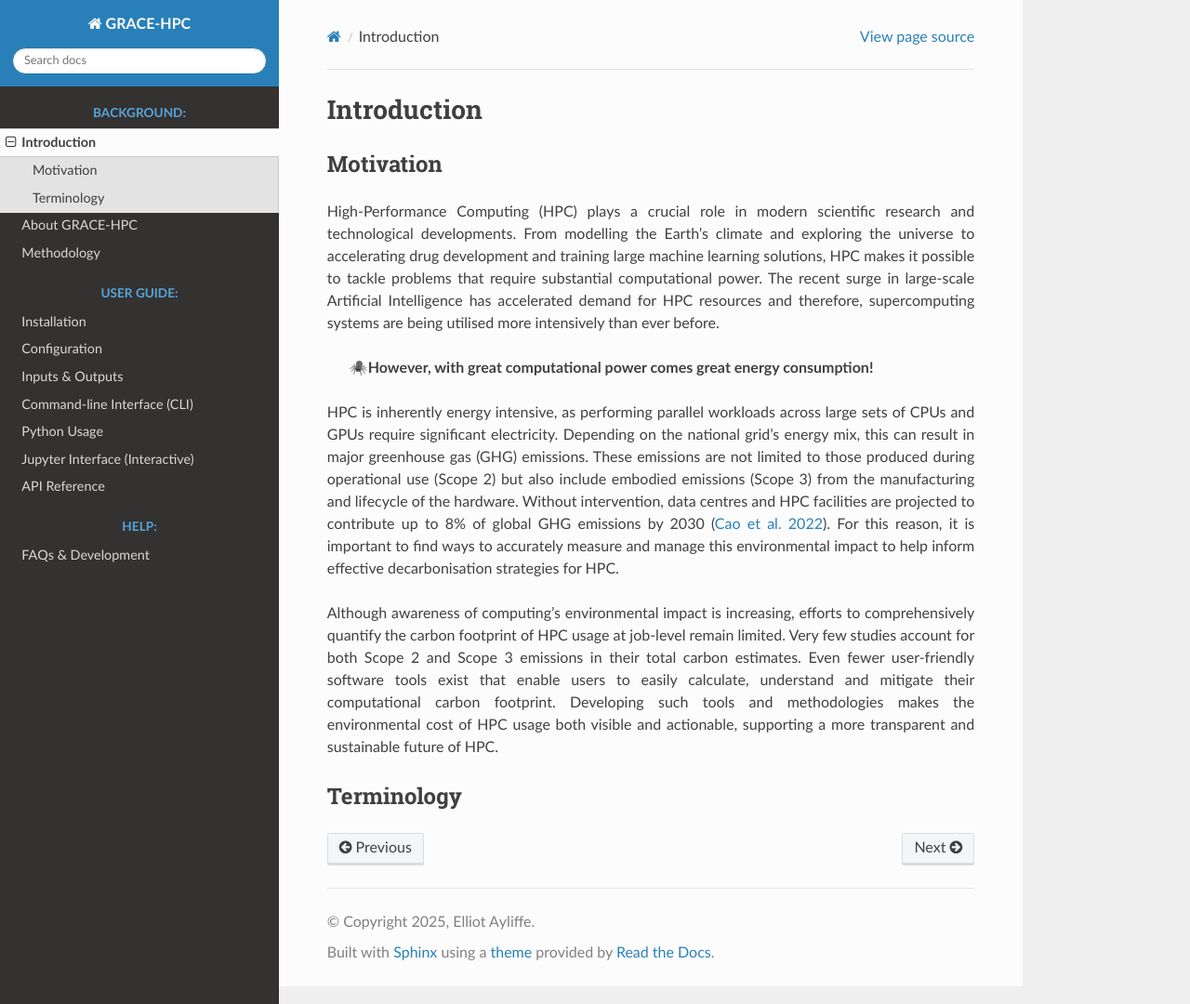
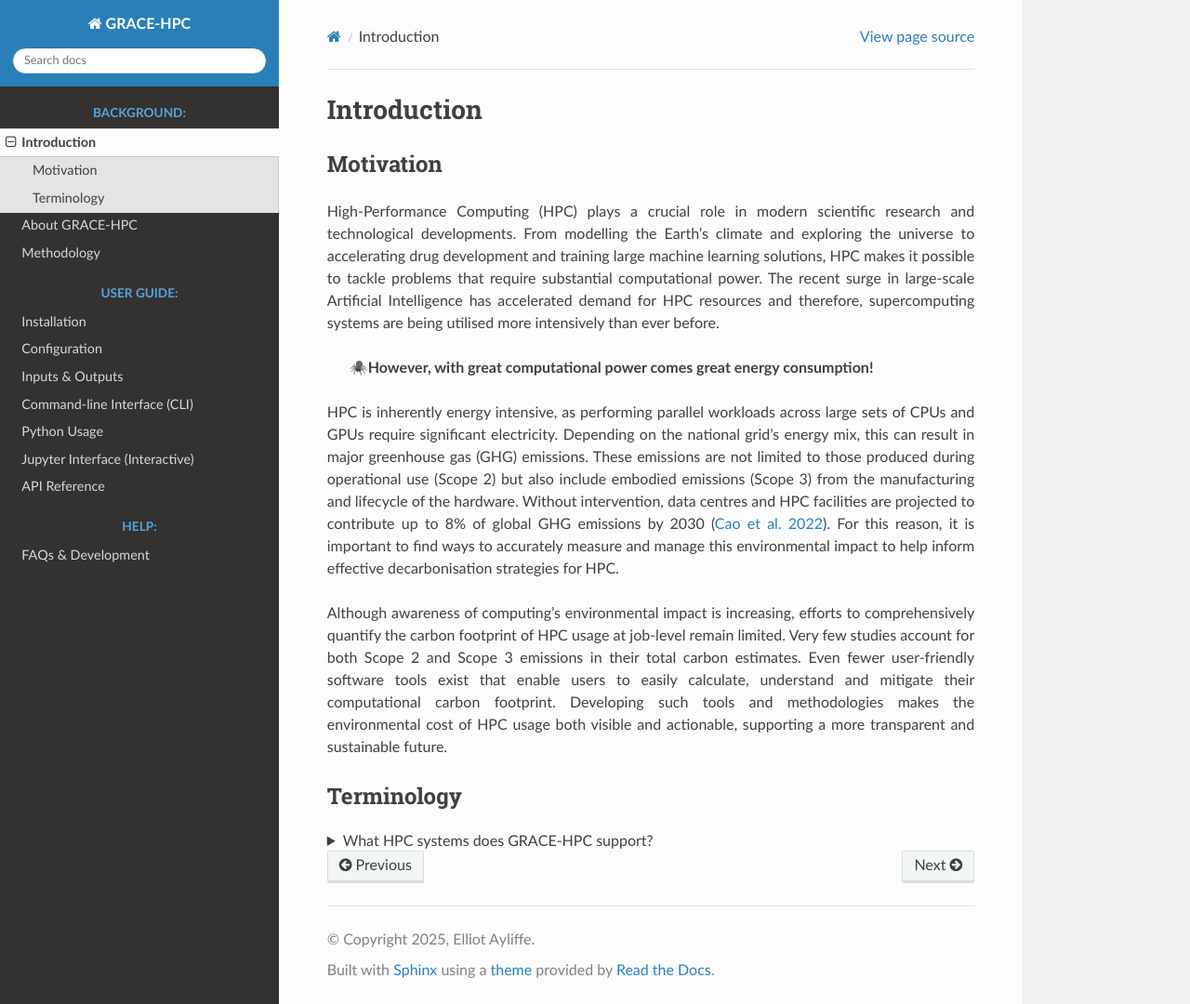
Before and after one commit to Elliot-Ayliffe/GRACE-HPC, a Sphinx documentation site: the page built from docs/introduction.md, in a window 1280 px wide and 1080 px high. Shown: the whole window at 93% size. Built offline with Sphinx 7.4.7 and the Read the Docs theme 3.1.0, drawn with Linux system fonts in a browser that asks for light colours.

Commit message:
Update introduction.md

```diff
--- a/docs/introduction.md
+++ b/docs/introduction.md
@@ -8,8 +8,15 @@
 
 HPC is inherently energy intensive, as performing parallel workloads across large sets of CPUs and GPUs require significant electricity. Depending on the national grid's energy mix, this can result in major greenhouse gas (GHG) emissions. These emissions are not limited to those produced during operational use (Scope 2) but also include embodied emissions (Scope 3) from the manufacturing and lifecycle of the hardware. Without intervention, data centres and HPC facilities are projected to contribute up to 8% of global GHG emissions by 2030 ([Cao et al. 2022](https://arxiv.org/pdf/2110.09284)). For this reason, it is important to find ways to accurately measure and manage this environmental impact to help inform effective decarbonisation strategies for HPC.
 
-Although awareness of computing's environmental impact is increasing, efforts to comprehensively quantify the carbon footprint of HPC usage at job-level remain limited. Very few studies account for both Scope 2 and Scope 3 emissions in their total carbon estimates. Even fewer user-friendly software tools exist that enable users to easily calculate, understand and mitigate their computational carbon footprint. Developing such tools and methodologies makes the environmental cost of HPC usage both visible and actionable, supporting a more transparent and sustainable future of HPC.
+Although awareness of computing's environmental impact is increasing, efforts to comprehensively quantify the carbon footprint of HPC usage at job-level remain limited. Very few studies account for both Scope 2 and Scope 3 emissions in their total carbon estimates. Even fewer user-friendly software tools exist that enable users to easily calculate, understand and mitigate their computational carbon footprint. Developing such tools and methodologies makes the environmental cost of HPC usage both visible and actionable, supporting a more transparent and sustainable future.
 
 
 
 ## Terminology
+
+<details>
+<summary>What HPC systems does GRACE-HPC support?</summary>
+
+GRACE-HPC currently supports the Isambard 3 and Isambard-AI clusters. Support for other SLURM-based systems can be added by configuring the tool with the appropriate energy and system information.
+
+</details>
```
